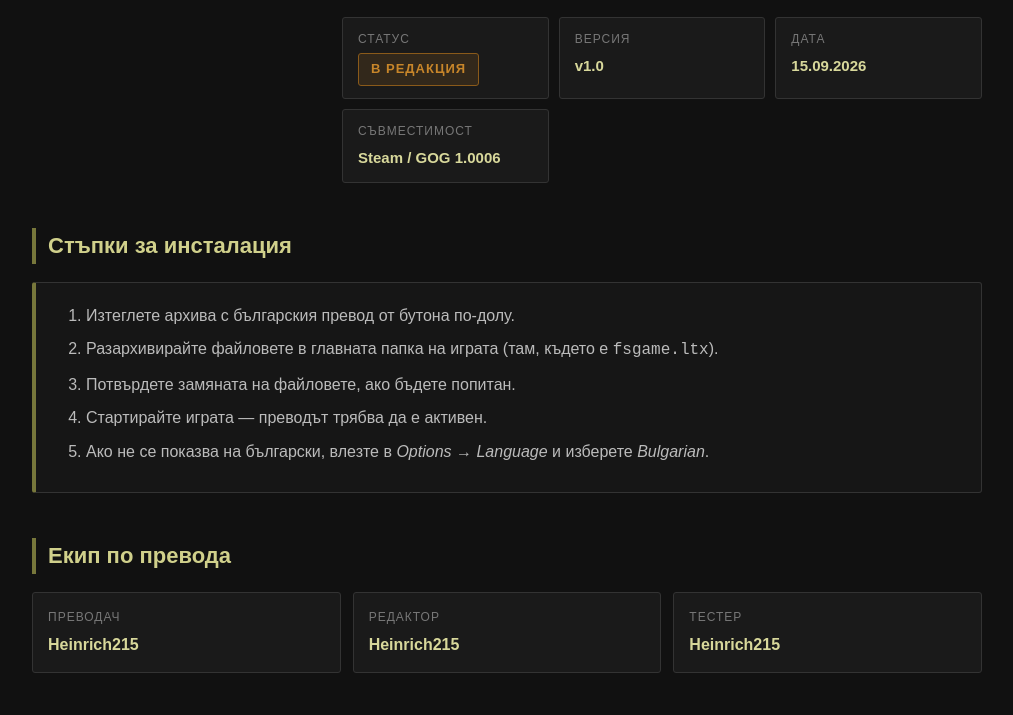
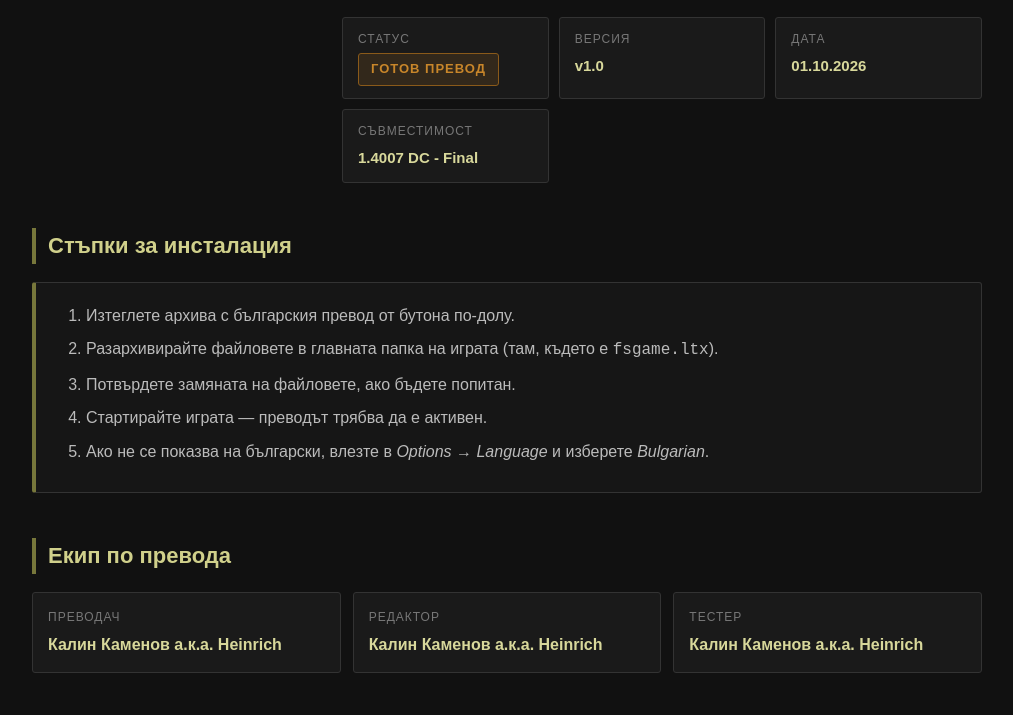
Before and after one commit to Heinrich215/Heinrich215.github.io, a plain HTML site: page lost-alpha.html in a window 1280 px wide. Shown: the part 793-1508 px from the top of the page, without its empty margins (133-1146 px from the left). Drawn offline with Linux system fonts and the light colour scheme.

Commit message:
Update translation and download links in lost-alpha.html

```diff
--- a/lost-alpha.html
+++ b/lost-alpha.html
@@ -402,7 +402,7 @@
             <div class="meta-grid">
                 <div class="meta-item">
                     <span class="label">Статус</span>
-                    <span class="status status-editing">В РЕДАКЦИЯ</span>
+                    <span class="status status-editing">ГОТОВ ПРЕВОД</span>
                 </div>
                 <div class="meta-item">
                     <span class="label">Версия</span>
@@ -410,11 +410,11 @@
                 </div>
                 <div class="meta-item">
                     <span class="label">Дата</span>
-                    <span class="value">15.09.2026</span>
+                    <span class="value">01.10.2026</span>
                 </div>
                 <div class="meta-item">
                     <span class="label">Съвместимост</span>
-                    <span class="value">Steam / GOG 1.0006</span>
+                    <span class="value">1.4007 DC - Final</span>
                 </div>
             </div>
         </div>
@@ -440,15 +440,15 @@
         <div class="team-grid">
             <div class="team-member">
                 <span class="role">Преводач</span>
-                <span class="name">Heinrich215</span>
+                <span class="name">Калин Каменов а.к.а. Heinrich</span>
             </div>
             <div class="team-member">
                 <span class="role">Редактор</span>
-                <span class="name">Heinrich215</span>
+                <span class="name">Калин Каменов а.к.а. Heinrich</span>
             </div>
             <div class="team-member">
                 <span class="role">Тестер</span>
-                <span class="name">Heinrich215</span>
+                <span class="name">Калин Каменов а.к.а. Heinrich</span>
             </div>
         </div>
     </section>
@@ -462,10 +462,10 @@
         </p>
 
         <div class="download-buttons">
-            <a href="#" class="btn btn-translation" target="_blank">
+            <a href="https://github.com/Heinrich215/Heinrich215.github.io/releases/download/la-v1.0/stalker-la-bg-v1.0.zip" class="btn btn-translation" target="_blank">
                 📥 ИЗТЕГЛИ ПРЕВОДА
             </a>
-            <a href="https://pb.wtf/game/413985/" class="btn btn-game" target="_blank" rel="noopener noreferrer">
+            <a href="https://stalkerportaal.ru/load/globalnye/lost-alpha-14007-developer39s-cut-final/102-1-0-1957" class="btn btn-game" target="_blank" rel="noopener noreferrer">
                 🎮 СВАЛИ ИГРАТА (външен сайт)
             </a>
         </div>
@@ -489,7 +489,7 @@
         their authors (GSC Game World). Download links for the games point to external
         websites and are not hosted on this domain.
     </div>
-    © 2026 Heinrich215 — S.T.A.L.K.E.R. Българска локализация
+    © 2026 Калин Каменов а.к.а Heinrich — S.T.A.L.K.E.R. Българска локализация
 </footer>
 
 </body>
```
